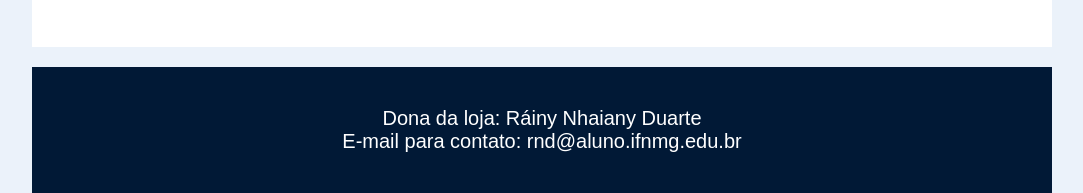
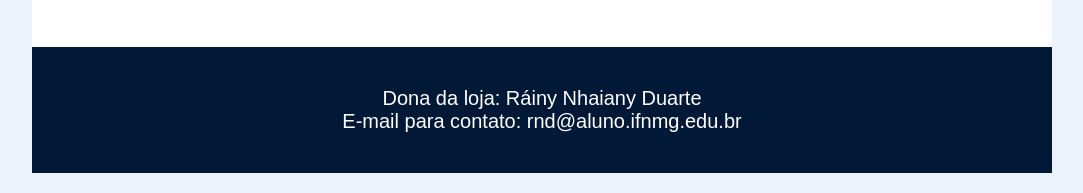
Before and after one commit to RainyDUARTE/ecosports-, a plain HTML site: page index.html in a window 1280 px wide. Shown: the part 1905-2098 px from the top of the page, without its empty margins (98-1181 px from the left). Drawn offline with Linux system fonts and the light colour scheme.

Commit message:
ecosports

```diff
--- a/estilo.css
+++ b/estilo.css
@@ -123,11 +123,12 @@ main p {
 footer {
     background-color: #011936;
     color: #ffffff;
-    padding: 20px;
+    padding: 20px 0 20px 0;
+    margin: auto 0 20px;
     max-width: 1020px;
-    margin: 20px auto 0;
-    text-align: center;
-    box-sizing: border-box;
+    justify-content: center;
+    display: inline-block;
+    width: 100%;
 }
 
 footer p {
```
